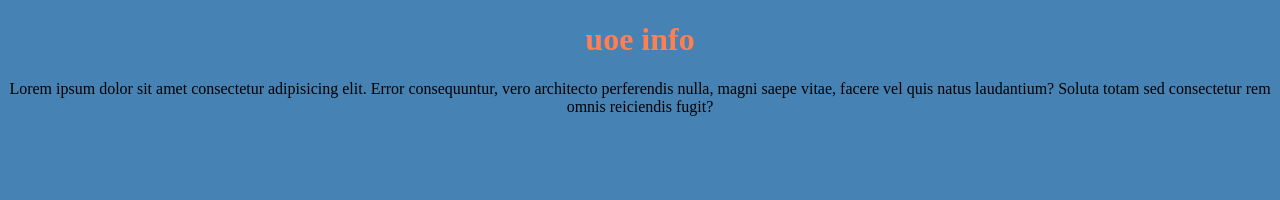
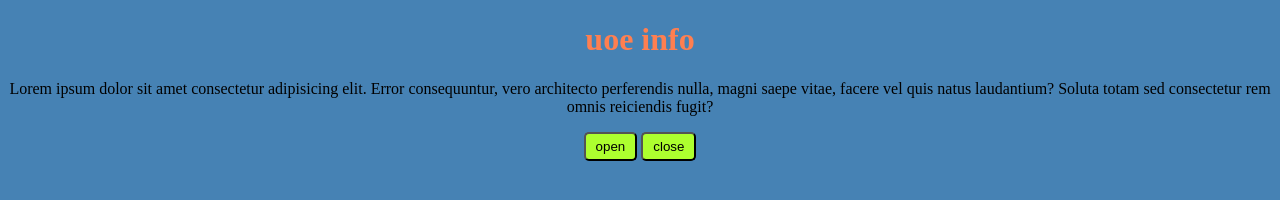
Before and after one commit to samontuga/uoe-web, a plain HTML site: page index.html in a window 1280 px wide. Drawn offline with Linux system fonts and the light colour scheme.

Commit message:
uoe info

```diff
--- a/index.html
+++ b/index.html
@@ -14,5 +14,7 @@
       vel quis natus laudantium? Soluta totam sed consectetur rem omnis
       reiciendis fugit?
     </p>
+    <button>open</button>
+    <button>close</button>
   </body>
 </html>
--- a/main.css
+++ b/main.css
@@ -6,3 +6,11 @@ h1 {
   font-weight: bold;
   color: coral;
 }
+button {
+  background-color: greenyellow;
+  border-radius: 5px;
+  padding: 5px 10px;
+}
+button:hover {
+  background-color: coral;
+}
```
